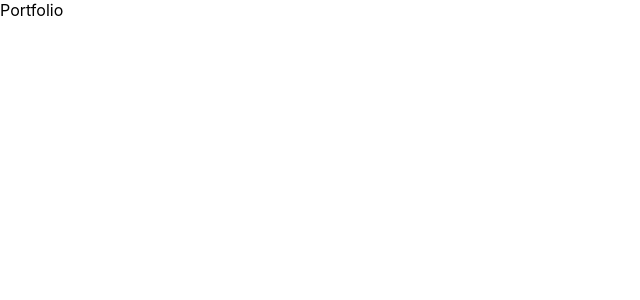
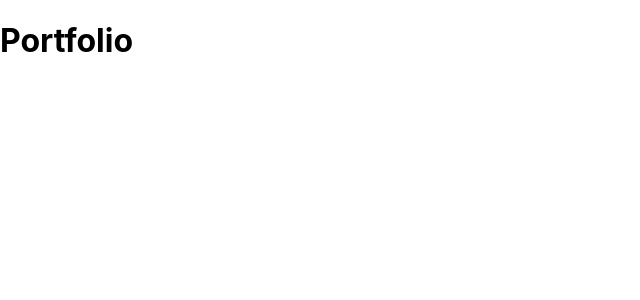
Before and after one commit to beaucoburn/portfolio, a Next.js app: page /portfolio/portfolio in a window 1280 px wide. Shown: the top 300 px of the page, without its empty margins (0-640 px from the left). Built offline with nearby package versions, Linux system fonts and the light colour scheme.

Commit message:
Update portfolio.js

```diff
--- a/pages/portfolio/portfolio.js
+++ b/pages/portfolio/portfolio.js
@@ -1,5 +1,3 @@
 export default function portfolio() {
-    return (
-       <div>Portfolio</div>
-    )
+  return <h1>Portfolio</h1>;
 }
```
